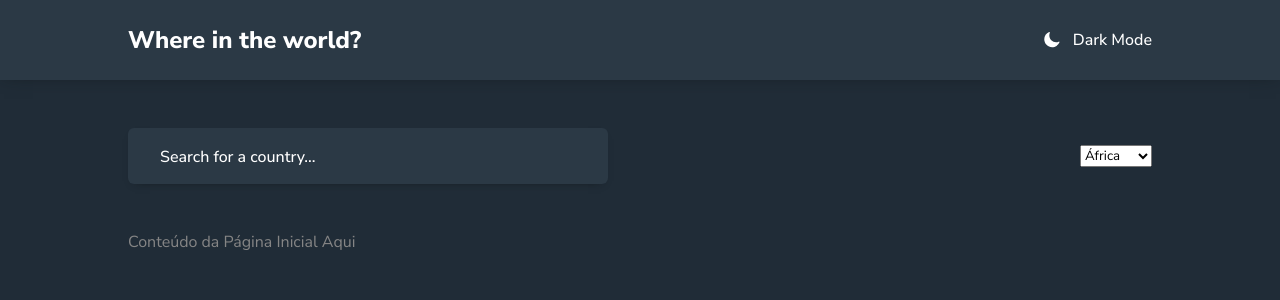
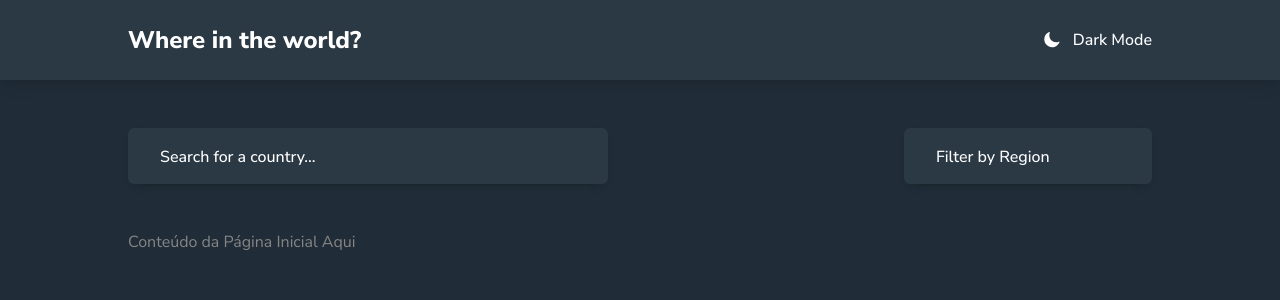
Before and after one commit to tenoriobn/restcountriesapi, a React (Vite) app: page / in a window 1280 px wide. Shown: the top 300 px of the page. Built offline with nearby package versions, Linux system fonts and the light colour scheme.

Commit message:
feature - Criando select com animação para filtrar região

```diff
--- /dev/null
+++ b/src/common/interfaces/IFilterSelect.ts
@@ -0,0 +1,6 @@
+export interface IFilterSelect {
+  id: number;
+  value?: string;
+  label?: string;
+  class?: string;
+}
--- a/src/components/ControlPanel/FilterInput/index.tsx
+++ b/src/components/ControlPanel/FilterInput/index.tsx
@@ -45,7 +45,7 @@ const Input = styled.input`
   }
 `;
 
-const Label = styled.div`
+const Label = styled.label`
   position: absolute;
   padding: 0 2rem;
   font-size: 1rem;
@@ -56,8 +56,8 @@ const Label = styled.div`
 export default function FilterInput() {
   return (
     <FilterInputWrapper>
-      <Input type="text" required />
-      <Label className="labelline">Search for a country...</Label>
+      <Input type="text" id="filter-country" required />
+      <Label className="labelline" htmlFor="filter-country">Search for a country...</Label>
     </FilterInputWrapper>
   );
 }
--- a/src/components/ControlPanel/FilterSelect/index.tsx
+++ b/src/components/ControlPanel/FilterSelect/index.tsx
@@ -1,13 +1,110 @@
+import styled from "styled-components";
+import Colors from "../../../common/GlobalStyles/Colors";
+import { IFilterSelect } from "../../../common/interfaces/IFilterSelect";
+
+const FilterSelectWrapper = styled.div`
+  background-color: ${Colors.darkBlue};
+  border-radius: .375rem;
+  box-shadow: 0rem .25rem .5625rem -0.4375rem #111517;
+  line-height: 3.625rem;
+  position: relative;
+  height: 56px;
+  max-width: 248px;
+  width: 100%;
+`;
+
+const Select = styled.select`
+  appearance: none;
+  outline: none;
+  border: none;
+  position: absolute;
+  background-color: transparent;
+  border-radius: .375rem;
+  box-sizing: border-box;
+  color: ${Colors.white};
+  cursor: pointer;
+  font-size: 1rem;
+  font-weight: 500;
+  width: 100%;
+  padding: 1.0625rem 2rem;
+  z-index: 5;
+
+  &:focus, &:valid {
+    border: .125rem solid ${Colors.darkGrayHover};
+    background-color: #202c37;
+    box-shadow: 0rem .25rem .75rem -0.1875rem #111517;
+
+    .empty-option {
+      display: none;
+    }
+  }
+
+  &:focus + .labelline, &:valid + .labelline {
+    background: ${Colors.veryDarkBlue};
+    color: ${Colors.white};
+    height: 30px;
+    line-height: 1.875rem;
+    transform: translate(17px, -18px) scale(0.88);
+    z-index: 6;
+    padding: 0 .5rem;
+    transition: all .2s ease-in-out;
+  }
+`;
+
+const Label = styled.label`
+  position: absolute;
+  padding: 0 2rem;
+  font-size: 1rem;
+  font-weight: 500;
+  transition: all .2s ease-in-out;
+`;
+
 export default function FilterSelect() {
+  const options:IFilterSelect[] = [
+    {
+      id: 0,
+      value: '',
+      label: '',
+      class: 'empty-option',
+    },
+    {
+      id: 1,
+      value: 'africa',
+      label: 'Africa'
+    },
+    {
+      id: 2,
+      value: 'america',
+      label: 'América'
+    },
+    {
+      id: 3,
+      value: 'asia',
+      label: 'Asia'
+    },
+    {
+      id: 4,
+      value: 'europe',
+      label: 'Europe'
+    },
+    {
+      id: 5,
+      value: 'oceania',
+      label: 'Oceania'
+    },
+  ];
+
   return (
-    <div>
-      <select name="Filter by Region" id="">
-        <option value="">África</option>
-        <option value="">América</option>
-        <option value="">Asia</option>
-        <option value="">Europe</option>
-        <option value="">Oceania</option>
-      </select>
-    </div>
+    <FilterSelectWrapper>
+      <Select name="filter-region" id="filter-region" required>
+        {options.map(option => (
+          <option key={option.id} value={option.value} className={option.class}>
+            {option.label}
+          </option>
+        ))}
+      </Select>
+
+      <Label className="labelline" htmlFor="filter-region">Filter by Region</Label>
+    </FilterSelectWrapper>
   );
 }
```
Also changed, not shown: src/components/ControlPanel/FilterSelect/assets/Down-arrow.svg (renamed from public/icons/Down-arrow.svg).
